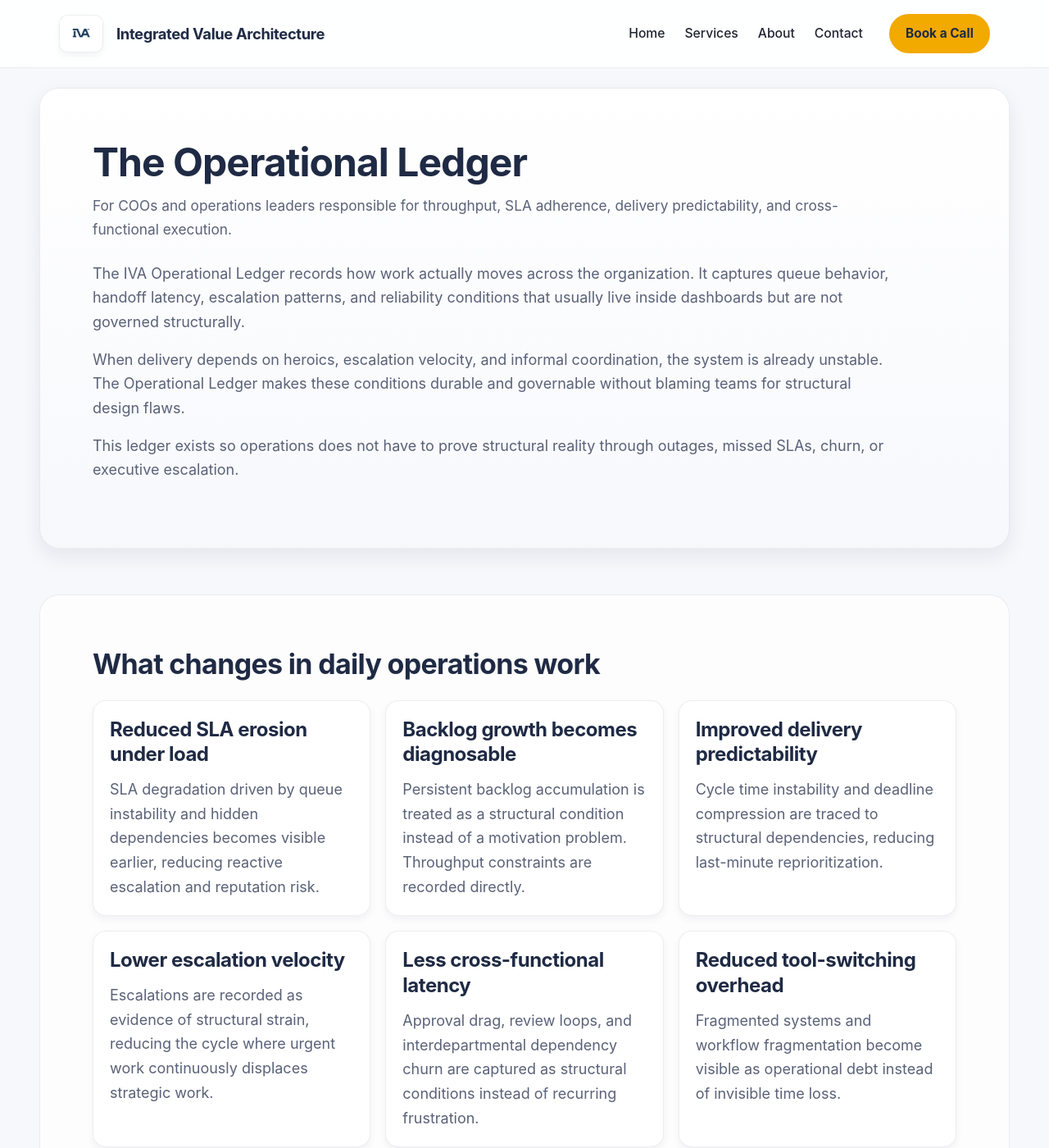
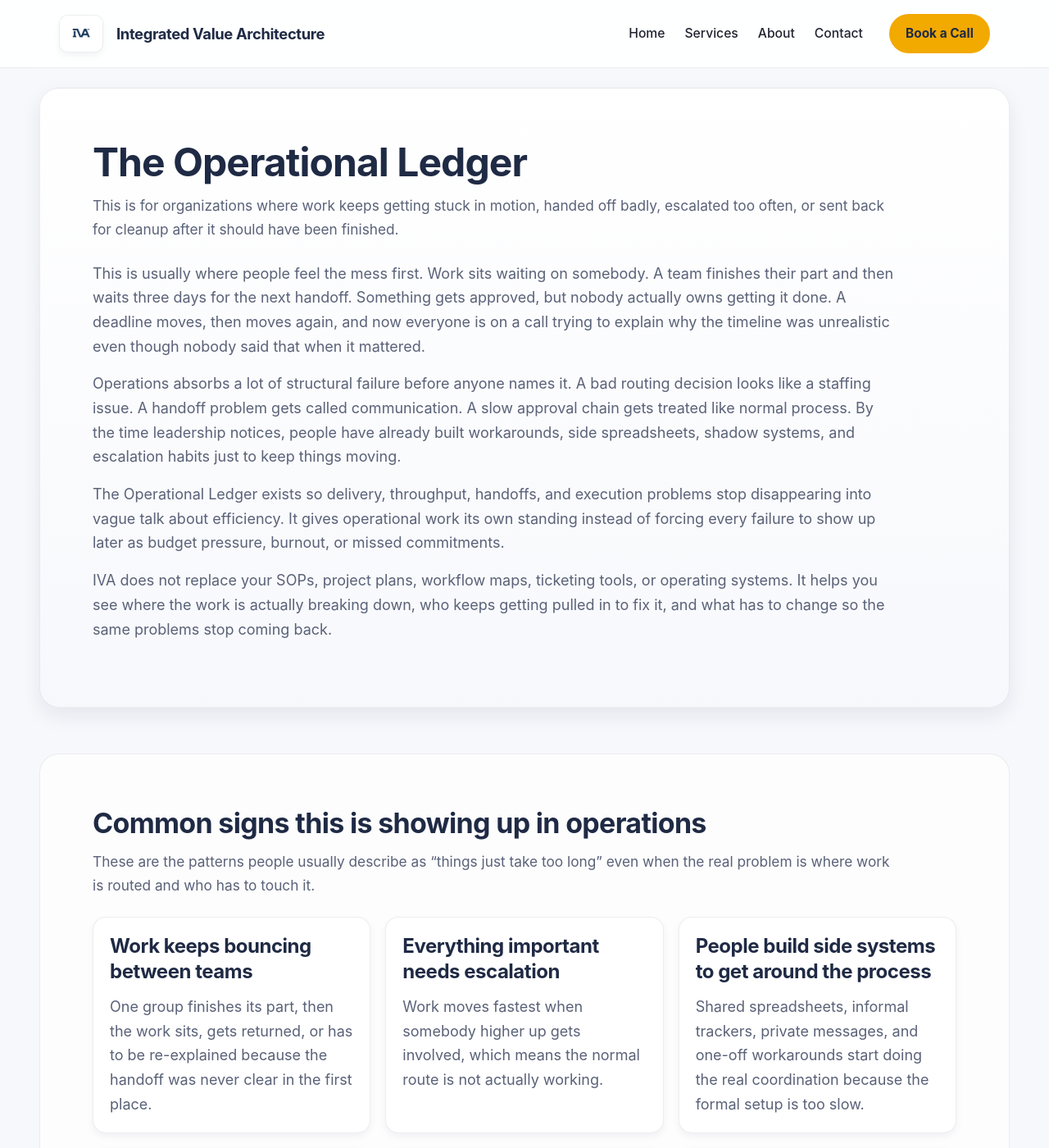
Before and after one commit to efost7873/integratedvaluearchitecture.com, a Jekyll site: the page built from operations.html, in a window 1280 px wide and 1400 px high. Shown: the whole window at 82% size. Built offline with Jekyll 4.4.1, drawn with Linux system fonts in a browser that asks for light colours; some of the changed text lies outside the part shown.

Commit message:
Revise operational ledger content and structure

```diff
--- a/operations.html
+++ b/operations.html
@@ -1,245 +1,365 @@
 ---
 layout: default
 title: Operational Ledger
-seo_title: Operational Ledger | IVA | Operations Leaders and COOs
-seo_description: The IVA Operational Ledger makes workflow reliability, SLA erosion, backlog growth, and cross-functional drag visible as structural conditions, reducing rework, escalation velocity, and delivery instability.
+seo_title: Operational Ledger | When Work Keeps Bouncing, Stalling, and Coming Back
+seo_description: The IVA Operational Ledger helps organizations fix the pattern where work keeps getting rerouted, delayed, escalated, and cleaned up after the fact.
 ---
 
 <div class="iva-page">
 <main>
 
-  <!-- INTRO -->
   <section id="ops-intro" class="iva-band-strong">
     <div class="section-header">
       <h1>The Operational Ledger</h1>
       <p class="section-subtitle">
-        For COOs and operations leaders responsible for throughput, SLA adherence, delivery predictability, and cross-functional execution.
+        This is for organizations where work keeps getting stuck in motion, handed off badly, escalated too often, or sent back for cleanup after it should have been finished.
       </p>
     </div>
 
     <p>
-      The IVA Operational Ledger records how work actually moves across the organization. It captures queue behavior, handoff latency, escalation patterns, and reliability conditions that usually live inside dashboards but are not governed structurally.
+      This is usually where people feel the mess first. Work sits waiting on somebody. A team finishes their part and then waits three days for the next handoff. Something gets approved, but nobody actually owns getting it done. A deadline moves, then moves again, and now everyone is on a call trying to explain why the timeline was unrealistic even though nobody said that when it mattered.
     </p>
 
     <p>
-      When delivery depends on heroics, escalation velocity, and informal coordination, the system is already unstable. The Operational Ledger makes these conditions durable and governable without blaming teams for structural design flaws.
+      Operations absorbs a lot of structural failure before anyone names it. A bad routing decision looks like a staffing issue. A handoff problem gets called communication. A slow approval chain gets treated like normal process. By the time leadership notices, people have already built workarounds, side spreadsheets, shadow systems, and escalation habits just to keep things moving.
     </p>
 
     <p>
-      This ledger exists so operations does not have to prove structural reality through outages, missed SLAs, churn, or executive escalation.
+      The Operational Ledger exists so delivery, throughput, handoffs, and execution problems stop disappearing into vague talk about efficiency. It gives operational work its own standing instead of forcing every failure to show up later as budget pressure, burnout, or missed commitments.
+    </p>
+
+    <p>
+      IVA does not replace your SOPs, project plans, workflow maps, ticketing tools, or operating systems. It helps you see where the work is actually breaking down, who keeps getting pulled in to fix it, and what has to change so the same problems stop coming back.
     </p>
   </section>
 
-  <!-- WHAT CHANGES IN DAILY OPERATIONS WORK -->
-  <section id="ops-daily" class="iva-band-soft">
+
+  <section id="ops-triggers" class="iva-band-soft">
     <div class="section-header">
-      <h2>What changes in daily operations work</h2>
+      <h2>Common signs this is showing up in operations</h2>
+      <p class="section-subtitle">
+        These are the patterns people usually describe as “things just take too long” even when the real problem is where work is routed and who has to touch it.
+      </p>
     </div>
 
     <div class="grid grid-3">
 
       <div class="card">
-        <h3>Reduced SLA erosion under load</h3>
+        <h3>Work keeps bouncing between teams</h3>
         <p>
-          SLA degradation driven by queue instability and hidden dependencies becomes visible earlier, reducing reactive escalation and reputation risk.
+          One group finishes its part, then the work sits, gets returned, or has to be re-explained because the handoff was never clear in the first place.
         </p>
       </div>
 
       <div class="card">
-        <h3>Backlog growth becomes diagnosable</h3>
+        <h3>Everything important needs escalation</h3>
         <p>
-          Persistent backlog accumulation is treated as a structural condition instead of a motivation problem. Throughput constraints are recorded directly.
+          Work moves fastest when somebody higher up gets involved, which means the normal route is not actually working.
         </p>
       </div>
 
       <div class="card">
-        <h3>Improved delivery predictability</h3>
+        <h3>People build side systems to get around the process</h3>
         <p>
-          Cycle time instability and deadline compression are traced to structural dependencies, reducing last-minute reprioritization.
+          Shared spreadsheets, informal trackers, private messages, and one-off workarounds start doing the real coordination because the formal setup is too slow.
         </p>
       </div>
 
       <div class="card">
-        <h3>Lower escalation velocity</h3>
+        <h3>The same work comes back for cleanup</h3>
         <p>
-          Escalations are recorded as evidence of structural strain, reducing the cycle where urgent work continuously displaces strategic work.
+          Teams think something is done, then it reappears because a requirement got missed, a dependency was ignored, or nobody owned the final handoff.
         </p>
       </div>
 
       <div class="card">
-        <h3>Less cross-functional latency</h3>
+        <h3>Deadlines move without anyone saying why plainly</h3>
         <p>
-          Approval drag, review loops, and interdepartmental dependency churn are captured as structural conditions instead of recurring frustration.
+          The date changes, then changes again, and everyone talks around the cause instead of naming where the work got stuck.
         </p>
       </div>
 
       <div class="card">
-        <h3>Reduced tool-switching overhead</h3>
+        <h3>Managers spend too much time unblocking routine work</h3>
         <p>
-          Fragmented systems and workflow fragmentation become visible as operational debt instead of invisible time loss.
+          Leaders keep getting dragged into issues that should have been resolved inside the normal flow of work.
         </p>
       </div>
 
     </div>
   </section>
 
-  <!-- COO-LEVEL BENEFITS -->
+
+  <section id="ops-for" class="iva-band-strong">
+    <div class="section-header">
+      <h2>Who this page is for</h2>
+    </div>
+
+    <div class="grid grid-2">
+
+      <div class="card">
+        <h3>Good fit</h3>
+        <p>
+          COOs, operations leaders, executive directors, department heads, chiefs of staff, and leadership teams who can see work dragging, bouncing, and getting rebuilt on the fly just to make it across the finish line.
+        </p>
+      </div>
+
+      <div class="card">
+        <h3>Not the right fit</h3>
+        <p>
+          This is not for someone looking for project management software, a workflow automation platform, a ticketing system, or a consultant to write cleaner SOPs without changing how the work is actually handled.
+        </p>
+      </div>
+
+    </div>
+  </section>
+
+
+  <section id="ops-daily" class="iva-band-soft">
+    <div class="section-header">
+      <h2>What changes in daily operational work</h2>
+    </div>
+
+    <div class="grid grid-3">
+
+      <div class="card">
+        <h3>Fewer broken handoffs</h3>
+        <p>
+          Work does not need to be re-explained, re-entered, or rescued as often because ownership is clearer from one step to the next.
+        </p>
+      </div>
+
+      <div class="card">
+        <h3>Less escalation as a normal operating tool</h3>
+        <p>
+          Managers and executives get pulled into fewer routine issues because the regular path works more of the time.
+        </p>
+      </div>
+
+      <div class="card">
+        <h3>Less shadow coordination</h3>
+        <p>
+          Teams rely less on side spreadsheets, backchannel messages, and informal heroics just to keep delivery moving.
+        </p>
+      </div>
+
+      <div class="card">
+        <h3>Clearer accountability in motion</h3>
+        <p>
+          It becomes easier to see where work is sitting, who owns the next move, and where delays actually start.
+        </p>
+      </div>
+
+      <div class="card">
+        <h3>Fewer fake communication problems</h3>
+        <p>
+          People stop calling everything a communication issue when the real problem is that the work was routed badly or no one had standing to finish it.
+        </p>
+      </div>
+
+      <div class="card">
+        <h3>More stable delivery</h3>
+        <p>
+          Work moves in a way that is easier to predict because the same choke points are not getting hit every week.
+        </p>
+      </div>
+
+    </div>
+  </section>
+
+
   <section id="ops-benefits" class="iva-band-strong">
     <div class="section-header">
-      <h2>Operations benefits that matter at the executive level</h2>
+      <h2>What gets better in practice</h2>
       <p class="section-subtitle">
-        These are the patterns that usually show up in executive reviews but are rarely governed as structure.
+        These are the places operations usually gets blamed for structural conditions it did not create and cannot solve with hustle alone.
       </p>
     </div>
 
     <div class="grid grid-2">
 
       <div class="card">
-        <h3>Throughput constraints become governable</h3>
+        <h3>Cycle time gets easier to trust</h3>
         <p>
-          Queue instability, dependency bottlenecks, and sequencing breakdowns are recorded as structural realities, allowing deliberate intervention instead of repeated escalation.
+          Delivery becomes less dependent on who is willing to chase people down or carry extra cleanup at the end.
         </p>
       </div>
 
       <div class="card">
-        <h3>Execution stops depending on heroics</h3>
+        <h3>Throughput stops depending on a few people</h3>
         <p>
-          Key-person dependency and informal knowledge pathways are identified before they create fragility or turnover risk.
+          Work is less likely to bottleneck around the same manager, coordinator, or fixer every time something gets complicated.
         </p>
       </div>
 
       <div class="card">
-        <h3>Service quality stabilizes under pressure</h3>
+        <h3>Rework becomes easier to trace</h3>
         <p>
-          Quality drift under load is recognized as structural strain rather than inconsistent team performance.
+          Instead of saying “this keeps happening,” teams can point to the handoff, approval point, or missing ownership that keeps recreating the problem.
         </p>
       </div>
 
       <div class="card">
-        <h3>Post-mortems produce durable change</h3>
+        <h3>Service failures stop getting discovered late</h3>
         <p>
-          Exception handling and incident reviews generate structural records instead of disappearing once the crisis resolves.
+          Breakdowns show up closer to where they started instead of surfacing only after a missed deliverable, complaint, or emergency fix.
         </p>
       </div>
 
       <div class="card">
-        <h3>Operational authority becomes clearer</h3>
+        <h3>Operational reporting gets more honest</h3>
         <p>
-          COOs gain clearer boundaries over execution design, workflow structure, and reliability conditions instead of absorbing accountability without authority.
+          Teams can stop pretending everything is on track while the real work is being held together by escalation and favors.
         </p>
       </div>
 
       <div class="card">
-        <h3>Cross-functional friction decreases</h3>
+        <h3>Leadership time gets used better</h3>
         <p>
-          Dependency drag between finance, compliance, product, and delivery becomes measurable and governable instead of political.
+          Executives spend less time unblocking routine work and more time making actual leadership decisions.
         </p>
       </div>
 
     </div>
   </section>
 
-  <!-- WHAT IVA DOES NOT DO -->
+
   <section id="ops-not" class="iva-band-soft">
     <div class="section-header">
-      <h2>What IVA does not do</h2>
+      <h2>What this is not</h2>
     </div>
 
     <div class="grid grid-2">
 
       <div class="card">
-        <h3>No superficial KPI layering</h3>
+        <h3>Not workflow software</h3>
         <p>
-          IVA does not add more dashboards or performance theater. It defines structural ownership and evidence requirements underneath metrics.
+          IVA does not sell a platform, a ticketing system, a process automation layer, or a dashboard.
         </p>
       </div>
 
       <div class="card">
-        <h3>No forced standardization</h3>
+        <h3>Not project management support</h3>
         <p>
-          IVA does not flatten necessary variation. It clarifies where reliability requires standardization and where complexity is legitimate.
+          This is not extra coordination labor to keep a broken setup limping along.
         </p>
       </div>
 
       <div class="card">
-        <h3>No tool replacement mandate</h3>
+        <h3>Not an SOP rewrite exercise</h3>
         <p>
-          Existing project management, ticketing, and workflow systems remain intact. IVA governs structure above them.
+          It does not stop at documenting the current process more neatly.
         </p>
       </div>
 
       <div class="card">
-        <h3>No blame framing</h3>
+        <h3>Not “work harder and communicate better” advice</h3>
         <p>
-          IVA records structural conditions. It does not convert operational strain into performance discipline or cultural critique.
+          The point is to change where work lives, who owns the move, and why the same failures keep repeating.
         </p>
       </div>
 
     </div>
   </section>
 
-  <!-- CROSS LEDGER CONNECTION -->
-  <section id="ops-cross-ledger" class="iva-band-strong">
+
+  <section id="ops-start" class="iva-band-strong">
     <div class="section-header">
-      <h2>Why operations stabilizes when the system expands</h2>
+      <h2>How people usually start</h2>
+      <p class="section-subtitle">
+        You do not need to jump straight into a major engagement just because operations is already carrying the mess.
+      </p>
     </div>
 
     <div class="grid grid-3">
 
+      <div class="card">
+        <h3>Paid Advisory Call</h3>
+        <p>
+          Best when you want to walk through one live slowdown, one recurring escalation pattern, or one operational problem that keeps coming back.
+        </p>
+      </div>
+
+      <div class="card">
+        <h3>Fixed-Fee Review</h3>
+        <p>
+          Best when one handoff chain, one bottleneck, or one repeated delivery failure needs a focused read before broader work makes sense.
+        </p>
+      </div>
+
+      <div class="card">
+        <h3>Full Structural Work</h3>
+        <p>
+          Best when the same operational failures keep showing up across teams, roles, and approvals and cannot be fixed by patching one process at a time.
+        </p>
+      </div>
+
+    </div>
+  </section>
+
+
+  <section id="ops-cross-ledger" class="iva-band-soft">
+    <div class="section-header">
+      <h2>Where operational pressure usually spills next</h2>
+    </div>
+
+    <div class="grid grid-2">
+
       <a class="card card-link" href="{{ site.baseurl }}/finance">
         <h3>Financial Ledger</h3>
         <p>
-          Budget volatility driven by execution instability decreases when operational constraints are documented directly.
+          When operational problems stay unresolved, finance usually sees them later through exceptions, budget changes, variance, and cleanup.
         </p>
-        <p class="card-meta">Learn more</p>
+        <p class="card-meta">View Financial Ledger</p>
       </a>
 
       <a class="card card-link" href="{{ site.baseurl }}/capacity">
         <h3>Capacity Ledger</h3>
         <p>
-          Staffing, system, and infrastructure limits become visible before they collapse throughput.
+          When work keeps bouncing and stalling, the same people usually end up carrying more and more of it just to keep things moving.
         </p>
-        <p class="card-meta">Learn more</p>
+        <p class="card-meta">View Capacity Ledger</p>
       </a>
 
       <a class="card card-link" href="{{ site.baseurl }}/external">
         <h3>Externalities and Equity Ledger</h3>
         <p>
-          Compliance and legitimacy pressures stop arriving as last-minute operational burden.
+          When delivery breaks down, outside obligations, stakeholder pressure, and reputational exposure usually get worse with it.
         </p>
-        <p class="card-meta">Learn more</p>
+        <p class="card-meta">View Externalities and Equity Ledger</p>
       </a>
 
       <a class="card card-link" href="{{ site.baseurl }}/learning">
         <h3>Learning and Innovation Ledger</h3>
         <p>
-          Improvement work gains durable standing instead of being permanently displaced by reactive work.
+          When the same operational failures repeat and nobody captures what actually happened, the organization gets stuck relearning the same lesson the hard way.
         </p>
-        <p class="card-meta">Learn more</p>
+        <p class="card-meta">View Learning and Innovation Ledger</p>
       </a>
 
     </div>
   </section>
 
-  <!-- CTA -->
+
   <section id="ops-next" class="iva-cta-section">
     <div class="section-header">
-      <h2>Begin with structural clarity</h2>
+      <h2>Start where the problem is already showing up</h2>
       <p class="section-subtitle">
-        The Diagnostic maps queue behavior, dependency chains, escalation patterns, and workflow fragility across the organization.
+        If work keeps bouncing, managers keep unblocking routine issues, or delivery depends on escalation and cleanup, that is enough to start.
       </p>
     </div>
 
     <p>
-      If delivery predictability depends on escalation, constant reprioritization, and informal coordination, that is a structural signal. The IVA Diagnostic makes it visible and governable.
+      You do not need to start with a full major engagement. Some organizations begin with a paid advisory call. Others need a fixed-fee review or broader structural work.
     </p>
 
-    <a href="{{ site.baseurl }}/diagnostic" class="iva-btn-primary">
-      View the IVA Diagnostic
-    </a>
+    <div class="iva-btn-row">
+      <a href="https://book.ms/b/IntegratedValueArchitectureLLC@integratedvaluearchitecture.com" class="iva-btn-primary">Book a Paid Advisory Call</a>
+      <a href="{{ site.baseurl }}/services" class="iva-btn-secondary">See Services</a>
+    </div>
 
     <p class="iva-cta-meta">
-      For formal definitions, review the <a href="{{ site.baseurl }}/standard">IVA Standard</a>.
+      If operations keeps carrying problems that never should have made it that far, start there.
     </p>
   </section>
 
```
